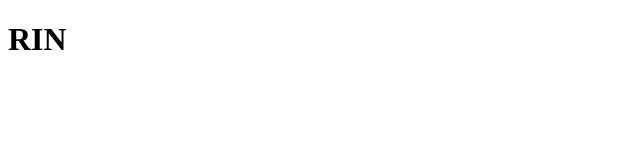
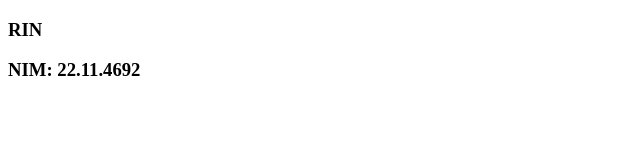
Before and after one commit to brlianaln/tech-talk-1, a plain HTML site: page index.html in a window 1280 px wide. Shown: the whole page, without its empty margins (0-640 px from the left). Drawn offline with Linux system fonts and the light colour scheme.

Commit message:
menambahkan nim

```diff
--- a/index.html
+++ b/index.html
@@ -6,6 +6,7 @@
     <title>Document</title>
 </head>
 <body>
-    <h1>RIN</h1>
+    <h3>RIN</h3>
+    <h3>NIM: 22.11.4692</h3>
 </body>
 </html>
```
